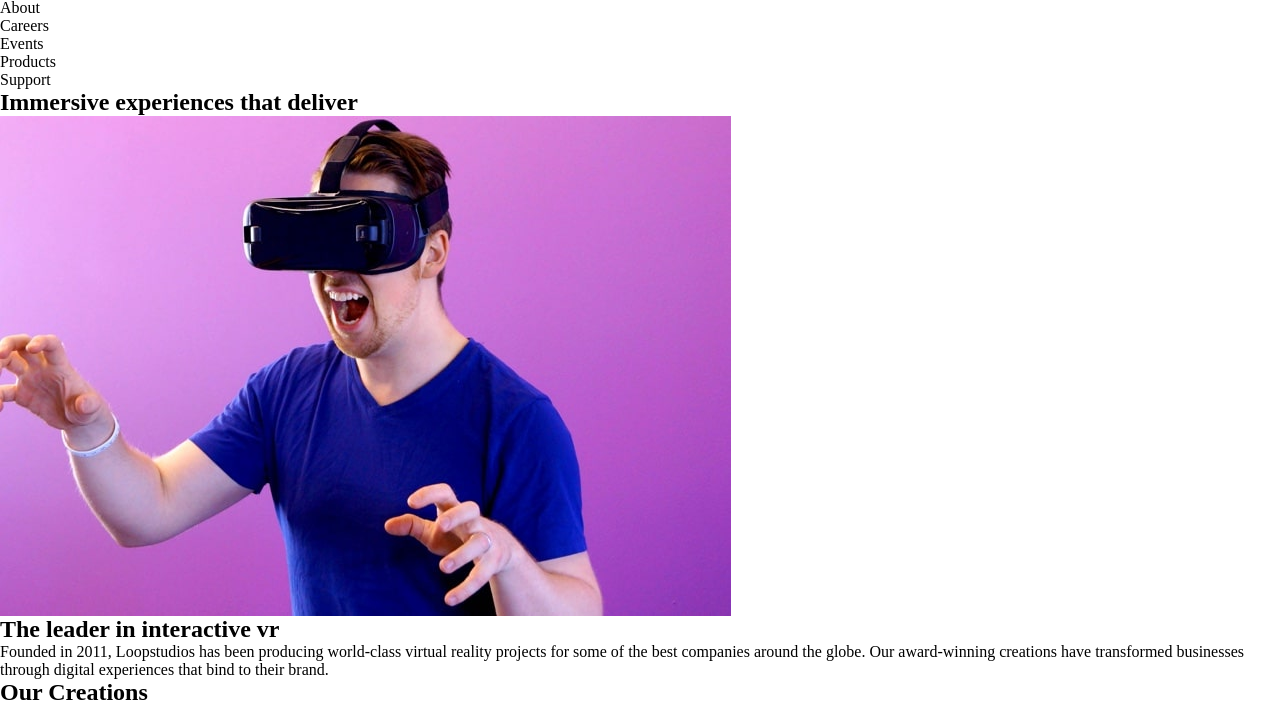
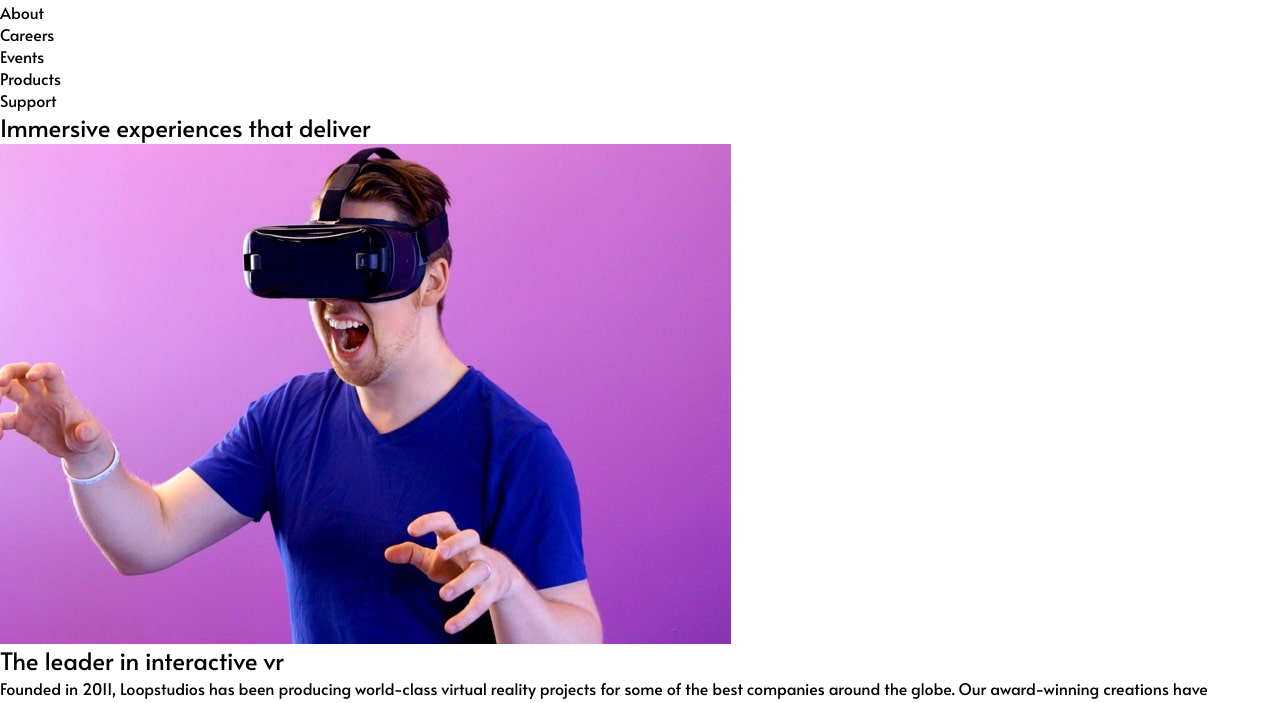
Before and after one commit to MatiasBastarrica/loopstudios-landing-page, a plain HTML site: page index.html in a window 1280 px wide. Shown: the part 53-756 px from the top of the page. Drawn offline with Linux system fonts and the light colour scheme.

Commit message:
Write some general CSS rules

```diff
--- a/styles.css
+++ b/styles.css
@@ -42,3 +42,16 @@ button {
   border: none;
   background-color: unset;
 }
+
+/* ### GENERAL STYLING ### */
+
+body {
+  font-family: var(--ff-alata);
+  font-weight: var(--fw-300);
+}
+
+h1,
+h2,
+h3 {
+  font-weight: var(--fw-400);
+}
```
